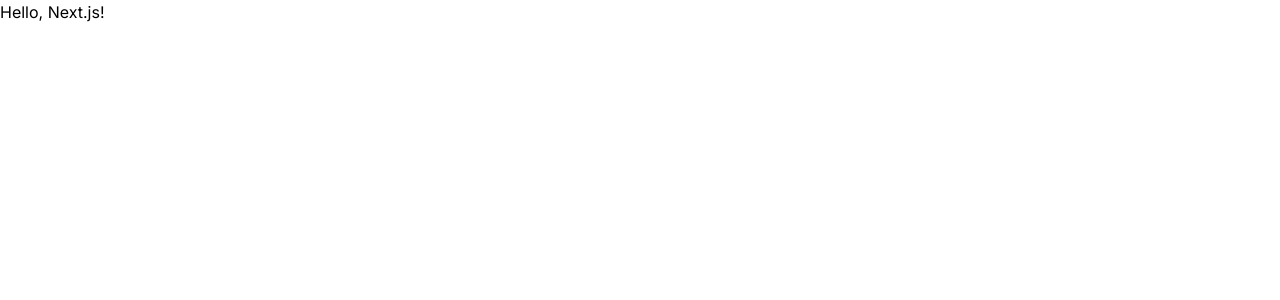
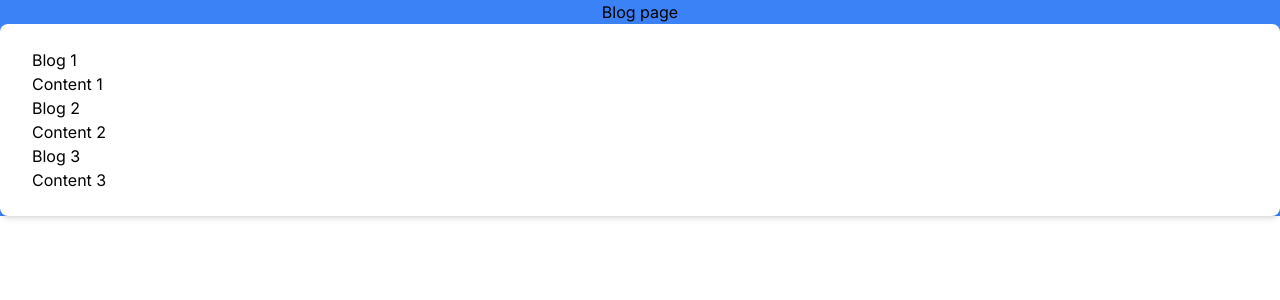
Before and after one commit to ShotaMatsushima/next.js13_blog, a Next.js app: page / in a window 1280 px wide. Shown: the top 300 px of the page. Built offline with nearby package versions, Linux system fonts and the light colour scheme; data requests are answered from the project's data file.

Commit message:
Add blog component

```diff
--- a/src/app/blog/page.tsx
+++ /dev/null
@@ -1,11 +0,0 @@
-import React from 'react'
-
-const page = () => {
-  return (
-    <div>
-      blog　page
-    </div>
-  )
-}
-
-export default page
--- /dev/null
+++ b/src/app/components/Blogs.tsx
@@ -0,0 +1,21 @@
+import { Blog } from '@/types'
+import React from 'react'
+
+interface BlogsProps {
+  blogs: Blog[];
+}
+
+const Blogs = ({ blogs }: BlogsProps) => {
+  return (
+    <div>
+      {blogs.map((blog) => (
+        <div key={blog.id}>
+          <h3>{blog.title}</h3>
+          <p>{blog.content}</p>
+        </div>
+      ))}
+    </div>
+  )
+}
+
+export default Blogs
--- a/src/app/page.tsx
+++ b/src/app/page.tsx
@@ -1,3 +1,17 @@
-export default function Page() {
-  return <h1>Hello, Next.js!</h1>
+import { getAllBlogs } from '@/api'
+import Blogs from './components/Blogs'
+
+export default async function Home() {
+  const blogs = await getAllBlogs();
+
+  return (
+    <main className="flex flex-col items-center bg-blue-500">
+      <div>
+        <h1>Blog page</h1>
+      </div>
+      <div className="w-full px-8 py-6 bg-white shadow-md rounded-lg">
+        <Blogs blogs={blogs} />
+      </div>
+    </main>
+  )
 }
```
